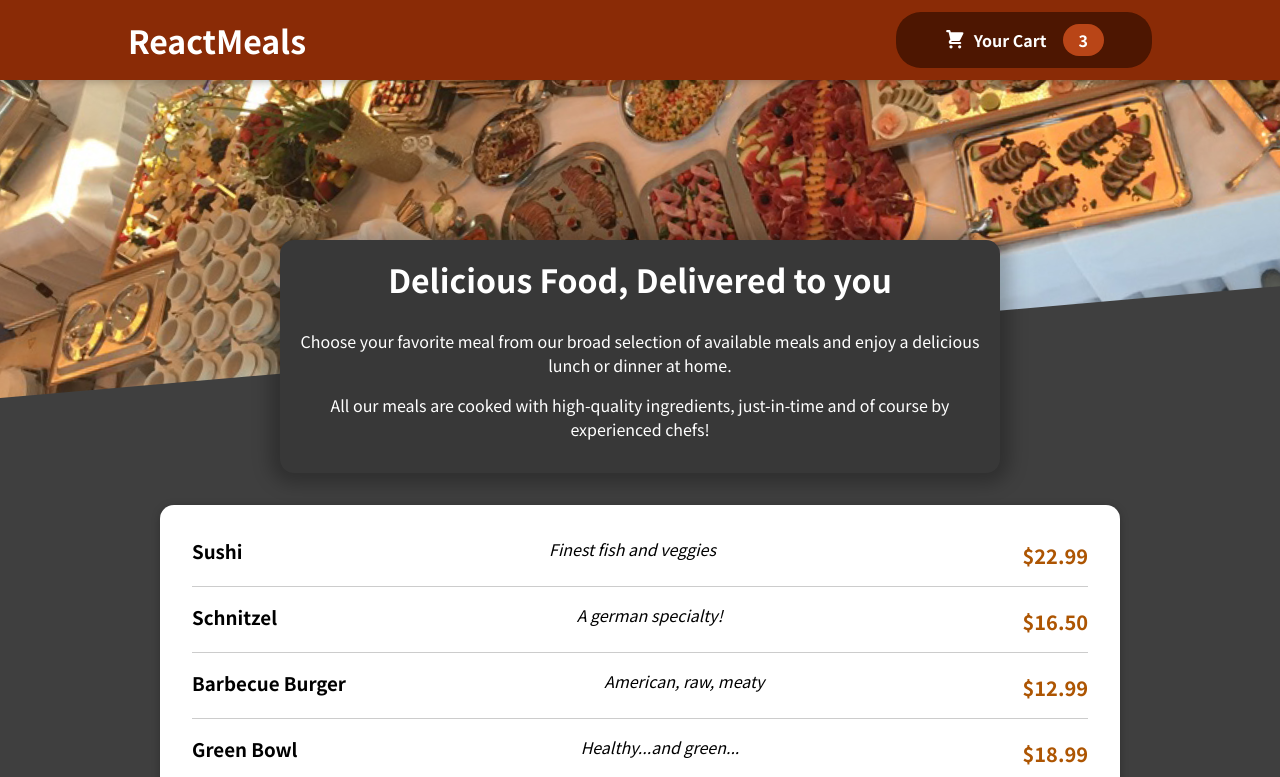
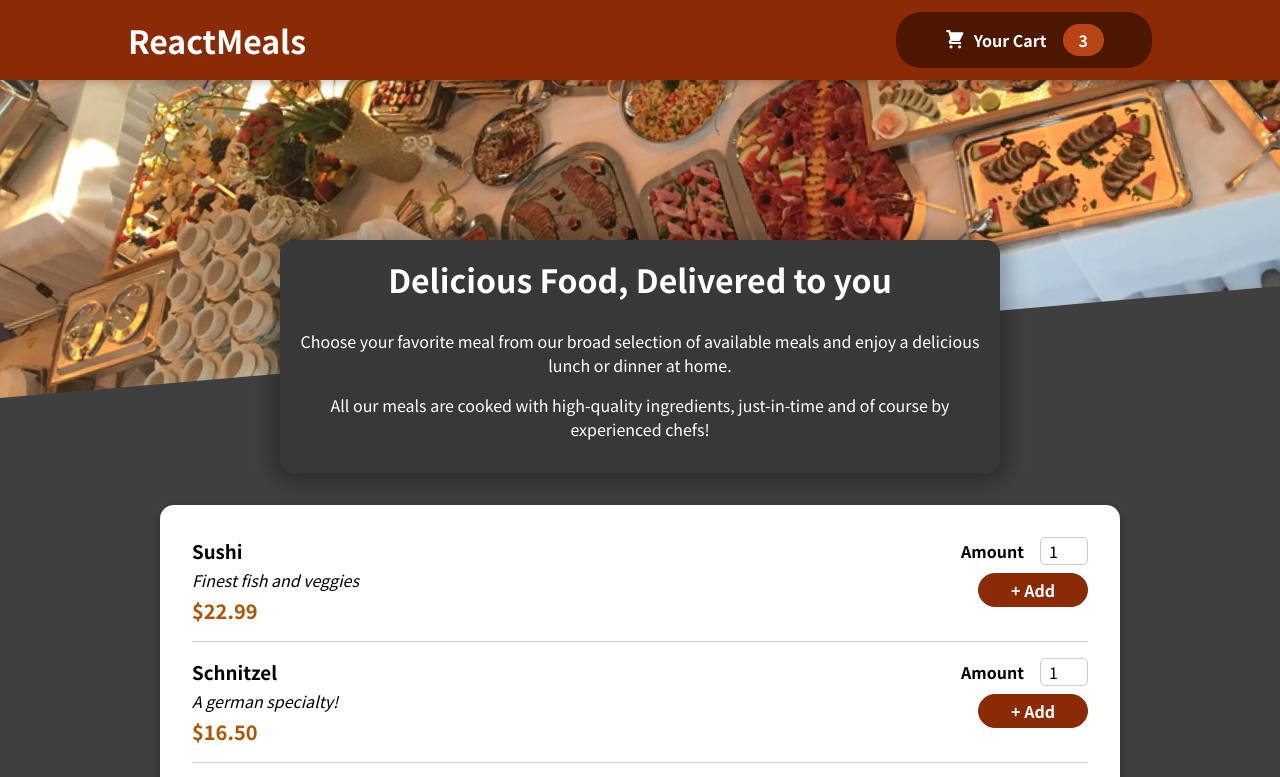
Before and after one commit to radoibogdan/ReactJS-food-order-app, a React (Create React App) app: page / in a window 1280 px wide. Shown: the top 777 px of the page. Built offline with nearby package versions, Linux system fonts and the light colour scheme.

Commit message:
Creates Cart Component

```diff
--- a/src/components/Meals/AvailableMeals.js
+++ b/src/components/Meals/AvailableMeals.js
@@ -1,4 +1,5 @@
 import Card from "../UI/Card";
+import Input from "../UI/Input";
 import classes from "./AvailableMeals.module.css";
 import MealItem from "./MealItem/MealItem";
 
@@ -32,6 +33,7 @@
 const AvailableMeals = () => {
   const mealsList = DUMMY_MEALS.map((meal) =>
       <MealItem
+        id = {meal.id}
         key = {meal.id}
         name = {meal.name}
         description = {meal.description}
--- a/src/components/Meals/MealItem/MealItem.js
+++ b/src/components/Meals/MealItem/MealItem.js
@@ -1,19 +1,22 @@
 import React from "react";
-import classes from './MealItem.module.css';
+import classes from "./MealItem.module.css";
+import MealItemForm from "./MealItemForm";
 
 const MealItem = (props) => {
   const price = `$${props.price.toFixed(2)}`;
 
   return (
-    <li>
-      <div className={classes.meal}>
+    <li className={classes.meal}>
+      <div>
         <h3>{props.name}</h3>
         <div className={classes.description}>{props.description}</div>
         <div className={classes.price}>{price}</div>
       </div>
-      <div></div>
+      <div>
+        <MealItemForm id={props.id} />
+      </div>
     </li>
-  )
+  );
 };
 
 export default MealItem;
--- a/src/components/Meals/MealItem/MealItemForm.js
+++ b/src/components/Meals/MealItem/MealItemForm.js
@@ -0,0 +1,23 @@
+import Input from "../../UI/Input";
+import classes from "./MealItemForm.module.css";
+
+const MealItemForm = (props) => {
+  return (
+    <form className={classes.form}>
+      <Input
+        label="Amount"
+        input={{
+          id: "amount_" + props.id,
+          type: "number",
+          min: "1",
+          max: "5",
+          step: "1",
+          defaultValue: "1",
+        }}
+      />
+      <button>+ Add</button>
+    </form>
+  );
+};
+
+export default MealItemForm;
--- /dev/null
+++ b/src/components/UI/Input.js
@@ -0,0 +1,12 @@
+import classes from "./Input.module.css";
+
+const Input = (props) => {
+  return (
+    <div className={classes.input}>
+      <label htmlFor={props.input.id}>{props.label}</label>
+      <input {...props.input} />
+    </div>
+  );
+};
+
+export default Input;
--- /dev/null
+++ b/src/components/UI/Input.module.css
@@ -0,0 +1,18 @@
+.input {
+  display: flex;
+  align-items: center;
+  margin-bottom: 0.5rem;
+}
+
+.input label {
+  font-weight: bold;
+  margin-right: 1rem;
+}
+
+.input input {
+  width: 3rem;
+  border-radius: 5px;
+  border: 1px solid #ccc;
+  font: inherit;
+  padding-left: 0.5rem;
+}
```
Also changed, not shown: src/components/Cart/Cart.js (added, +26 -0 lines), src/components/Cart/Cart.module.css (added, +46 -0 lines), 1 other file (tests, documents, lock files or other folders).
